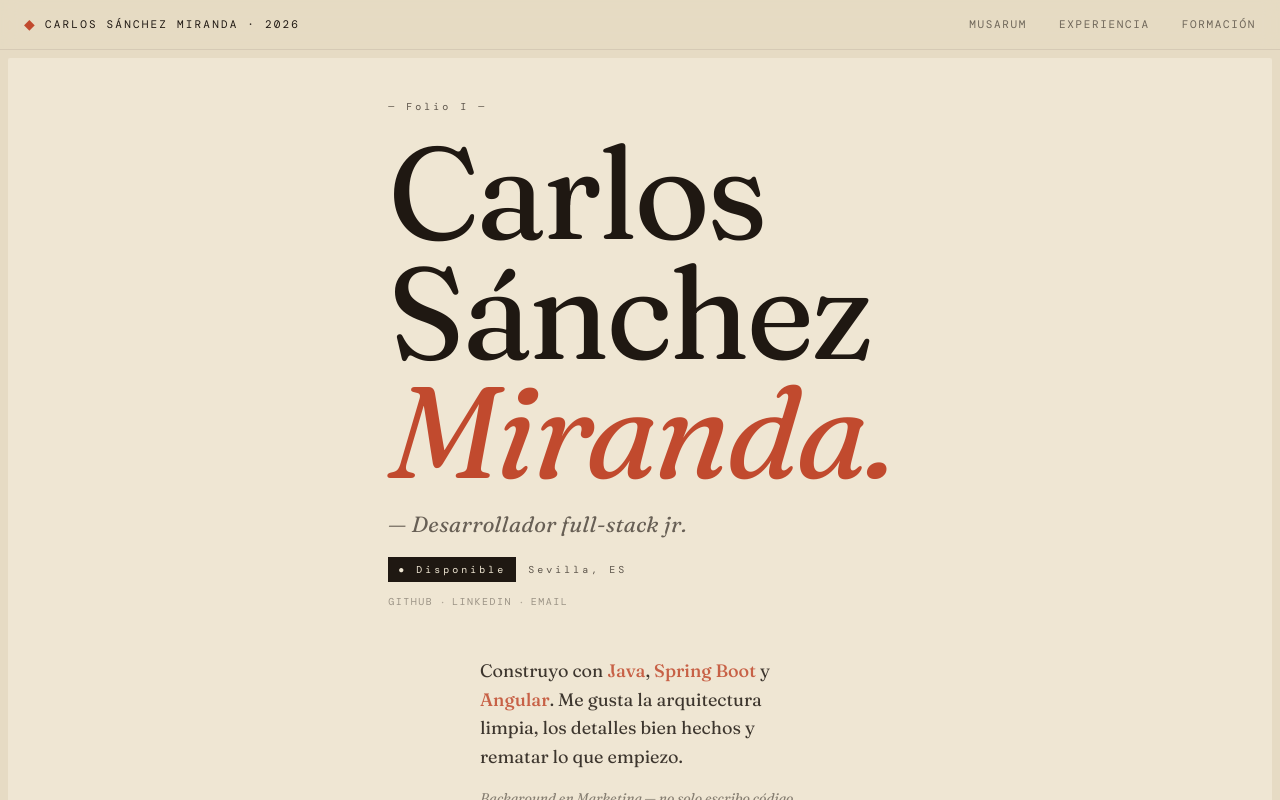
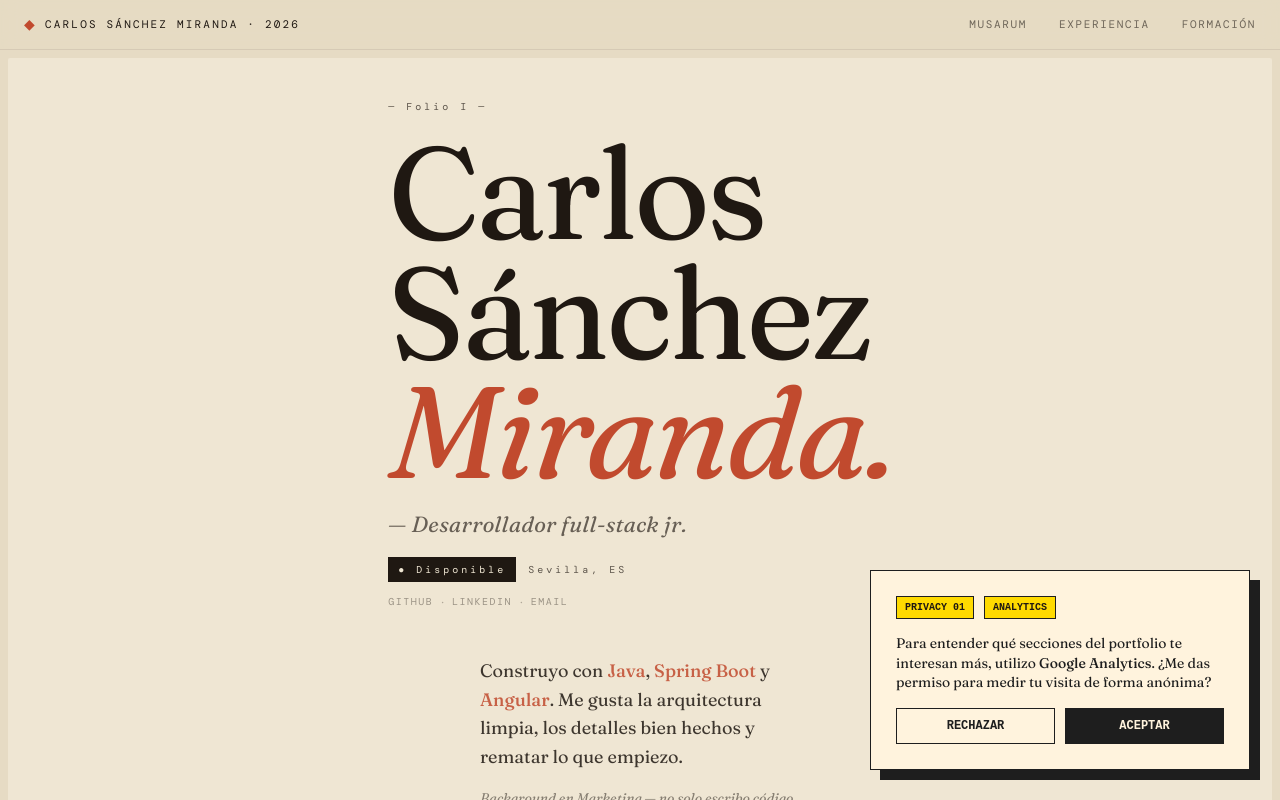
Before and after one commit to carlos38sm/portfolio, an Angular app: page / in a window 1280 px wide. Built offline with nearby package versions, Linux system fonts and the light colour scheme; a web font is replaced by a local one.

Commit message:
feat: add bento-box cookie consent banner with GA4 integration

```diff
--- a/src/app/app.html
+++ b/src/app/app.html
@@ -1,2 +1,4 @@
 <app-header />
 <router-outlet />
+
+<app-cookie-consent></app-cookie-consent>
--- a/src/app/app.ts
+++ b/src/app/app.ts
@@ -1,10 +1,11 @@
 import { Component } from '@angular/core';
 import { RouterModule } from '@angular/router';
 import { Header } from './components/header/header';
+import { CookieConsentComponent } from './components/cookie-consent/cookie-consent';
 
 @Component({
   selector: 'app-root',
-  imports: [RouterModule, Header],
+  imports: [RouterModule, Header, CookieConsentComponent],
   templateUrl: './app.html',
   styleUrl: './app.scss'
 })
--- /dev/null
+++ b/src/app/components/cookie-consent/cookie-consent.html
@@ -0,0 +1,13 @@
+<div class="cookie-bento-box" *ngIf="showBanner">
+  <div class="header">
+    <span class="tag">PRIVACY 01</span>
+    <span class="tag">ANALYTICS</span>
+  </div>
+  <div class="content">
+    <p>Para entender qué secciones del portfolio te interesan más, utilizo <strong>Google Analytics</strong>. ¿Me das permiso para medir tu visita de forma anónima?</p>
+  </div>
+  <div class="actions">
+    <button (click)="decline()" class="btn-secondary">RECHAZAR</button>
+    <button (click)="accept()" class="btn-primary">ACEPTAR</button>
+  </div>
+</div>
--- /dev/null
+++ b/src/app/components/cookie-consent/cookie-consent.scss
@@ -0,0 +1,71 @@
+.cookie-bento-box {
+  position: fixed;
+  bottom: 30px;
+  right: 30px;
+  width: 380px;
+  background-color: #fff3dd; // El color crema de tu fondo
+  border: 1px solid #1e1e1e;
+  padding: 25px;
+  z-index: 9999;
+  display: flex;
+  flex-direction: column;
+  gap: 15px;
+  box-shadow: 10px 10px 0px #1e1e1e; // Sombra sólida tipo bento
+
+  .header {
+    display: flex;
+    gap: 10px;
+    .tag {
+      background-color: #ffda00; // Tu amarillo de acento
+      font-family: 'Azeret Mono', monospace;
+      font-size: 10px;
+      font-weight: bold;
+      padding: 3px 8px;
+      border: 1px solid #1e1e1e;
+    }
+  }
+
+  .content p {
+    font-size: 14px;
+    line-height: 1.4;
+    margin: 0;
+    color: #1e1e1e;
+  }
+
+  .actions {
+    display: grid;
+    grid-template-columns: 1fr 1fr;
+    gap: 10px;
+
+    button {
+      font-family: 'Azeret Mono', monospace;
+      font-size: 12px;
+      padding: 10px;
+      cursor: pointer;
+      border: 1px solid #1e1e1e;
+      font-weight: bold;
+      transition: all 0.2s ease;
+
+      &.btn-primary {
+        background-color: #1e1e1e;
+        color: #fff3dd;
+        &:hover { background-color: #ffda00; color: #1e1e1e; }
+      }
+
+      &.btn-secondary {
+        background-color: transparent;
+        color: #1e1e1e;
+        &:hover { background-color: #f0ead6; }
+      }
+    }
+  }
+}
+
+// Responsive para móvil
+@media (max-width: 480px) {
+  .cookie-bento-box {
+    width: calc(100% - 40px);
+    right: 20px;
+    bottom: 20px;
+  }
+}
--- /dev/null
+++ b/src/app/components/cookie-consent/cookie-consent.ts
@@ -0,0 +1,50 @@
+import { Component, OnInit } from '@angular/core';
+import { CommonModule } from '@angular/common';
+
+@Component({
+  selector: 'app-cookie-consent',
+  standalone: true,
+  imports: [CommonModule],
+  templateUrl: './cookie-consent.html',
+  styleUrls: ['./cookie-consent.scss']
+})
+export class CookieConsentComponent implements OnInit {
+  showBanner: boolean = false;
+
+  ngOnInit() {
+    const consent = localStorage.getItem('cookieConsent');
+    if (!consent) {
+      this.showBanner = true;
+    } else if (consent === 'accepted') {
+      this.loadGA4();
+    }
+  }
+
+  accept() {
+    localStorage.setItem('cookieConsent', 'accepted');
+    this.showBanner = false;
+    this.loadGA4();
+  }
+
+  decline() {
+    localStorage.setItem('cookieConsent', 'declined');
+    this.showBanner = false;
+  }
+
+  private loadGA4() {
+    // Inyectamos el script de Google con tu ID real
+    const script1 = document.createElement('script');
+    script1.src = `https://www.googletagmanager.com/gtag/js?id=G-R8DYD36GGS`;
+    script1.async = true;
+    document.head.appendChild(script1);
+
+    const script2 = document.createElement('script');
+    script2.innerHTML = `
+      window.dataLayer = window.dataLayer || [];
+      function gtag(){dataLayer.push(arguments);}
+      gtag('js', new Date());
+      gtag('config', 'G-R8DYD36GGS');
+    `;
+    document.head.appendChild(script2);
+  }
+}
```
